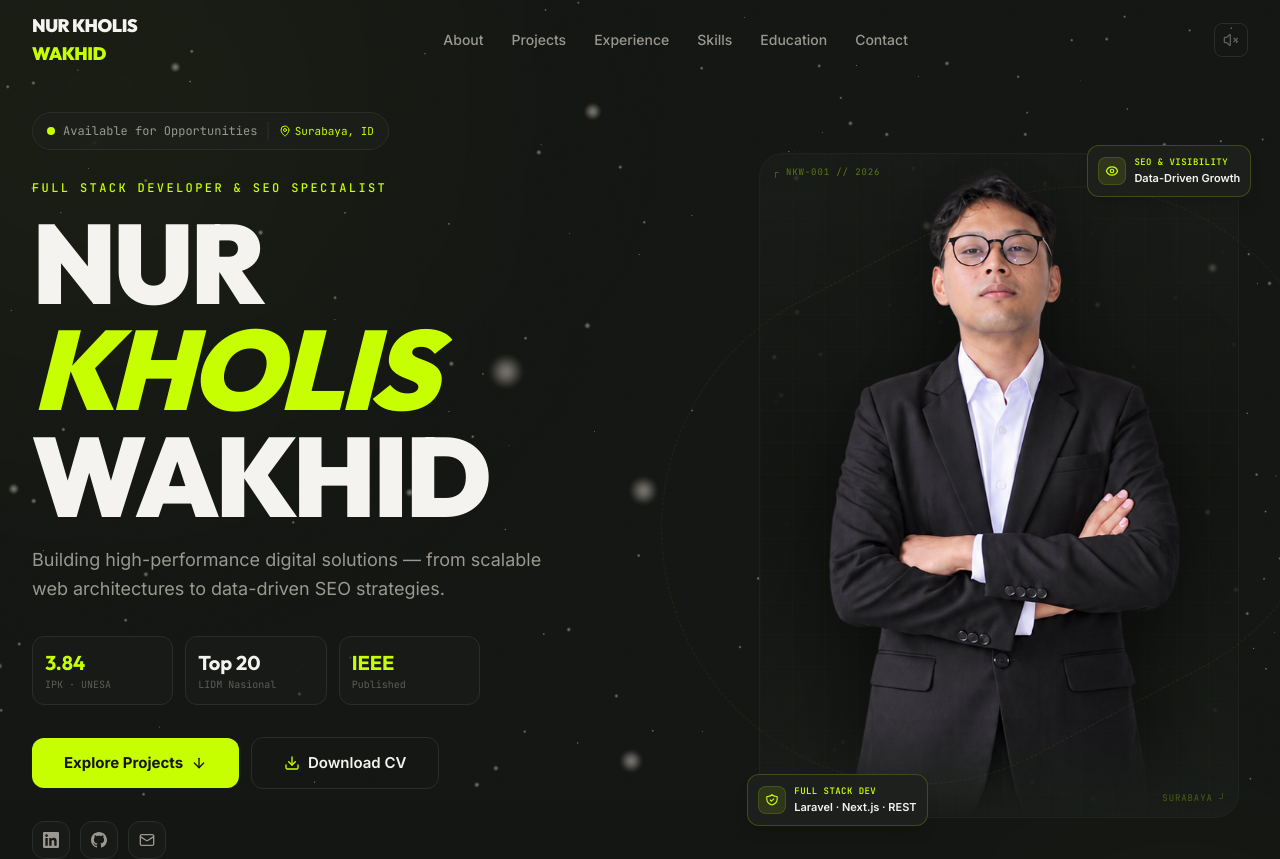
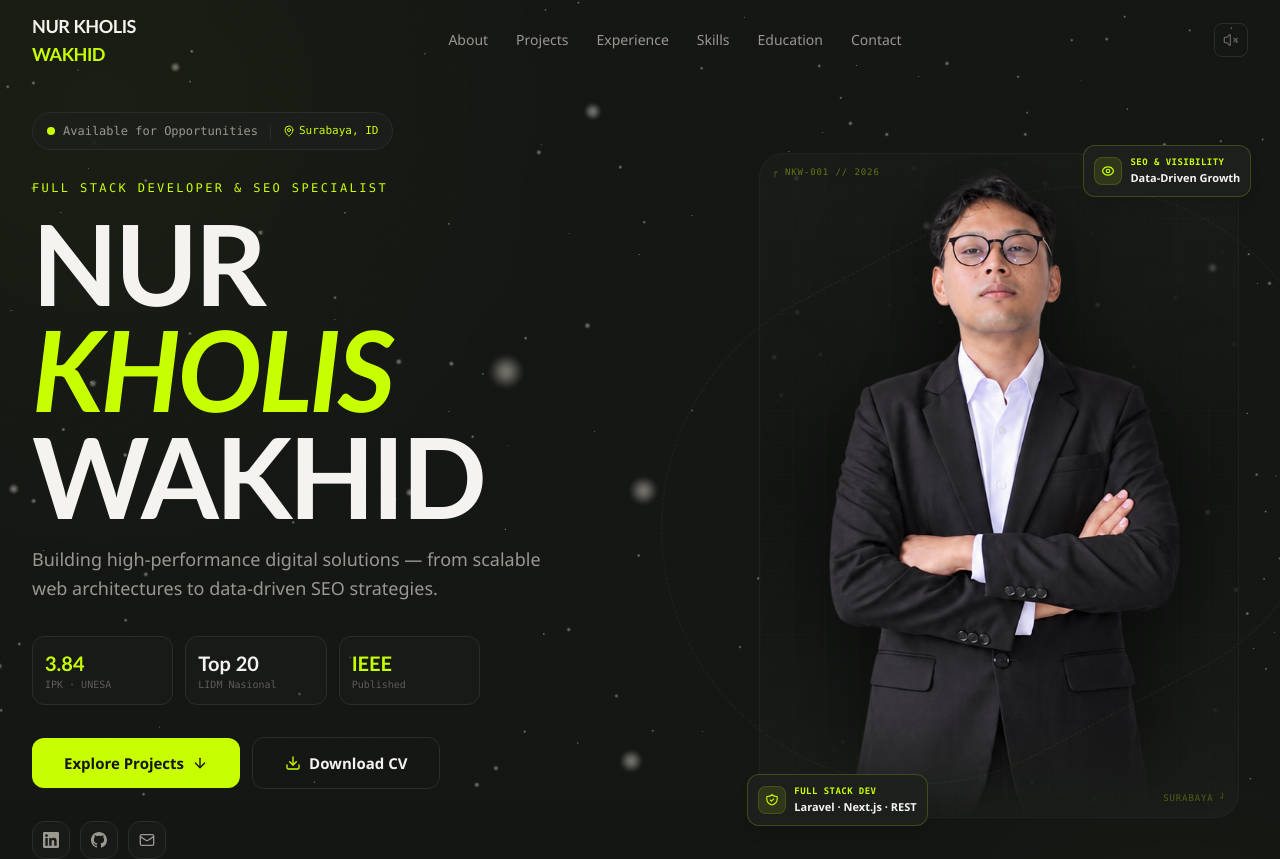
Before and after one commit to nurkholiswakhid/web-porto, a Next.js app: page / in a window 1280 px wide. Shown: the top 859 px of the page. Built offline with nearby package versions, Linux system fonts and the light colour scheme.

Commit message:
feat: update deployment configuration and improve base path handling for GitHub Pages

```diff
--- a/next.config.ts
+++ b/next.config.ts
@@ -1,11 +1,16 @@
 import type { NextConfig } from "next";
+
+const basePath = process.env.GITHUB_ACTIONS === "true" ? "/web-porto" : "";
 
 const nextConfig: NextConfig = {
   output: "export",
   trailingSlash: true,
   images: { unoptimized: true },
   transpilePackages: ["three", "@react-three/fiber", "@react-three/drei"],
-  // basePath: "/portfolio", // Uncomment and adjust for GitHub Pages subpath deployment
+  basePath,
+  env: {
+    NEXT_PUBLIC_BASE_PATH: basePath,
+  },
   turbopack: {
     rules: {
       "*.css": {
--- a/src/app/globals.css
+++ b/src/app/globals.css
@@ -58,9 +58,9 @@
   --color-cosmic-glow: rgba(200, 255, 0, 0.15);
   --color-cosmic-glow-secondary: rgba(232, 228, 223, 0.1);
 
-  --font-display: var(--font-outfit), "Outfit", system-ui, sans-serif;
-  --font-body: var(--font-inter), "Inter", system-ui, -apple-system, sans-serif;
-  --font-mono: var(--font-jetbrains), "JetBrains Mono", ui-monospace, monospace;
+  --font-display: "Trebuchet MS", "Arial Narrow", sans-serif;
+  --font-body: "Segoe UI", system-ui, sans-serif;
+  --font-mono: "Cascadia Mono", Consolas, ui-monospace, monospace;
 
   --animate-float: float 6s ease-in-out infinite;
   --animate-pulse-slow: pulse-slow 4s ease-in-out infinite;
--- a/src/app/layout.tsx
+++ b/src/app/layout.tsx
@@ -1,24 +1,5 @@
 import type { Metadata } from "next";
-import { Inter, Outfit, JetBrains_Mono } from "next/font/google";
 import "./globals.css";
-
-const inter = Inter({
-  subsets: ["latin"],
-  variable: "--font-inter",
-  display: "swap",
-});
-
-const outfit = Outfit({
-  subsets: ["latin"],
-  variable: "--font-outfit",
-  display: "swap",
-});
-
-const jetbrainsMono = JetBrains_Mono({
-  subsets: ["latin"],
-  variable: "--font-jetbrains",
-  display: "swap",
-});
 
 export const metadata: Metadata = {
   title: "Nur Kholis Wakhid — Full Stack Web Developer & SEO Specialist",
@@ -57,7 +38,6 @@ export default function RootLayout({
   return (
     <html
       lang="en"
-      className={`${inter.variable} ${outfit.variable} ${jetbrainsMono.variable}`}
     >
       <head>
         <link rel="icon" href="/favicon.ico" sizes="any" />
--- a/src/lib/utils.ts
+++ b/src/lib/utils.ts
@@ -3,7 +3,7 @@
  * Ensures all paths work correctly on GitHub Pages subpath deployments.
  */
 export function assetPath(path: string): string {
-  const basePath = process.env.__NEXT_ROUTER_BASEPATH || "";
+  const basePath = process.env.NEXT_PUBLIC_BASE_PATH || "";
   const cleanPath = path.startsWith("/") ? path : `/${path}`;
   return `${basePath}${cleanPath}`;
 }
```
Also changed, not shown: public/robots.txt, 2 other files (tests, documents, lock files or other folders).
